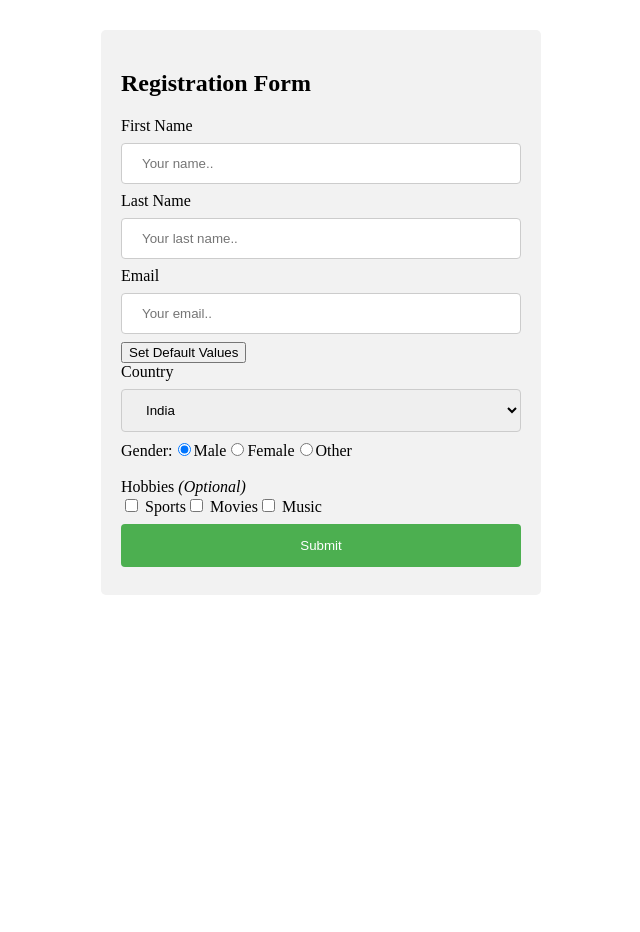
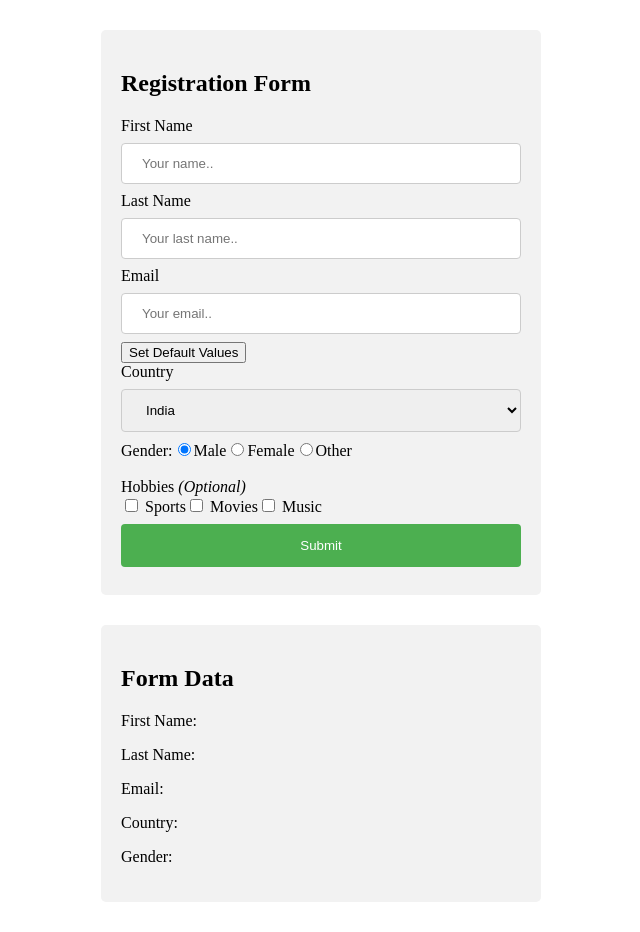
Before and after one commit to gouthamraj020102/angularProjects, an Angular app in the folder user-registration-form-app/: page / in a window 1280 px wide. Shown: the whole page, without its empty margins (319-959 px from the left). Before the commit the page ends 800 px from the top, so only its background shows below. Built offline with nearby package versions, Linux system fonts and the light colour scheme.

Commit message:
Retrieving Form Data and Resetting Form

```diff
--- a/user-registration-form-app/src/app/app.component.css
+++ b/user-registration-form-app/src/app/app.component.css
@@ -29,7 +29,7 @@ input[type=submit] {
     cursor: not-allowed;
 }
 
-.form {
+.form, .form-data {
     border-radius: 5px;
     background-color: #f2f2f2;
     padding: 20px;
--- a/user-registration-form-app/src/app/app.component.html
+++ b/user-registration-form-app/src/app/app.component.html
@@ -3,24 +3,14 @@
   <form (ngSubmit)="onSubmit()" #myForm="ngForm">
     <div ngModelGroup="personDetails" #personDetail="ngModelGroup">
       <label for="fname">First Name</label>
-      <input type="text" name="fname" id="fname" placeholder="Your name.." [(ngModel)]="firstname" required #fname="ngModel">
-      <!-- <div>
-        <small *ngIf="fname.invalid && fname.touched">First Name is a required field</small>
-        <span *ngIf="firstname">You entered {{firstname}}</span>
-      </div> -->
+      <input type="text" name="firstname" id="fname" placeholder="Your name.." ngModel required>
 
       <label for="lname">Last Name</label>
-      <input type="text" name="lname" id="lname" placeholder="Your last name.." [(ngModel)]="lastname" required #lname="ngModel">
-      <!-- <div>
-        <small *ngIf="lname.invalid && lname.touched">Last Name is a required field</small>
-        <span *ngIf="lastname">You entered {{lastname}}</span>
-      </div> -->
+      <input type="text" name="lastname" id="lname" placeholder="Your last name.." ngModel required>
 
       <label for="email">Email</label>
-      <input type="email" name="email" id="email" name="email" placeholder="Your email.." ngModel required email #email="ngModel">
-      <!-- <div>
-        <small *ngIf="email.invalid && email.touched">Provide valid email</small>
-      </div> -->
+      <input type="email" name="email" id="email" name="email" placeholder="Your email.." ngModel required email>
+
       <div>
         <small *ngIf="personDetail.invalid && personDetail.touched">Some of the required fields does not have valid value.</small>
       </div>
@@ -54,3 +44,12 @@
     <input type="submit" value="Submit" id="btn">
   </form>
 </div>
+
+<div class="form-data">
+  <h2>Form Data</h2>
+  <p>First Name: <b>{{firstname}}</b></p>
+  <p>Last Name: <b>{{lastname}}</b></p>
+  <p>Email: <b>{{email}}</b></p>
+  <p>Country: <b>{{country}}</b></p>
+  <p>Gender: <b>{{gen}}</b></p>
+</div>
--- a/user-registration-form-app/src/app/app.component.ts
+++ b/user-registration-form-app/src/app/app.component.ts
@@ -11,6 +11,9 @@ export class AppComponent {
   defaultCountry = 'india';
   firstname: string | undefined;
   lastname: string | undefined;
+  email: string | undefined;
+  gen: string | undefined;
+  country: string | undefined;
 
   defaultGender = 'Male';
   gender = [
@@ -23,11 +26,18 @@ export class AppComponent {
 
   onSubmit() {
     console.log(this.form);
+    this.firstname = this.form?.value.personDetails.firstname;
+    this.lastname = this.form?.value.personDetails.lastname;
+    this.email = this.form?.value.personDetails.email;
+    this.gen = this.form?.value.gender;
+    this.country = this.form?.value.country;
+
+    this.form?.reset();
   }
 
   setDefaultValues() {
-    // this.form.value.personDetails.fname = 'Gowtham';
-    // this.form.value.personDetails.lname = 'Raj';
+    // this.form.value.personDetails.firstname = 'Gowtham';
+    // this.form.value.personDetails.lastname = 'Raj';
     // this.form.value.personDetails.email = 'gowtham.raj@gmail.com';
 
     // this.form?.setValue({
@@ -35,16 +45,16 @@ export class AppComponent {
     //   gender: '',
     //   hobbies: '',
     //   personDetails: {
-    //     fname: 'Gowtham',
-    //     lname: 'Raj',
+    //     firstname: 'Gowtham',
+    //     lastname: 'Raj',
     //     email: 'gowtham.raj@gmail.com'
     //   }
     // });
 
     this.form?.form.patchValue({
       personDetails: {
-        fname: 'Gowtham',
-        lname: 'Raj',
+        firstname: 'Gowtham',
+        lastname: 'Raj',
         email: 'gowtham.raj@gmail.com'
       }
     });
```
